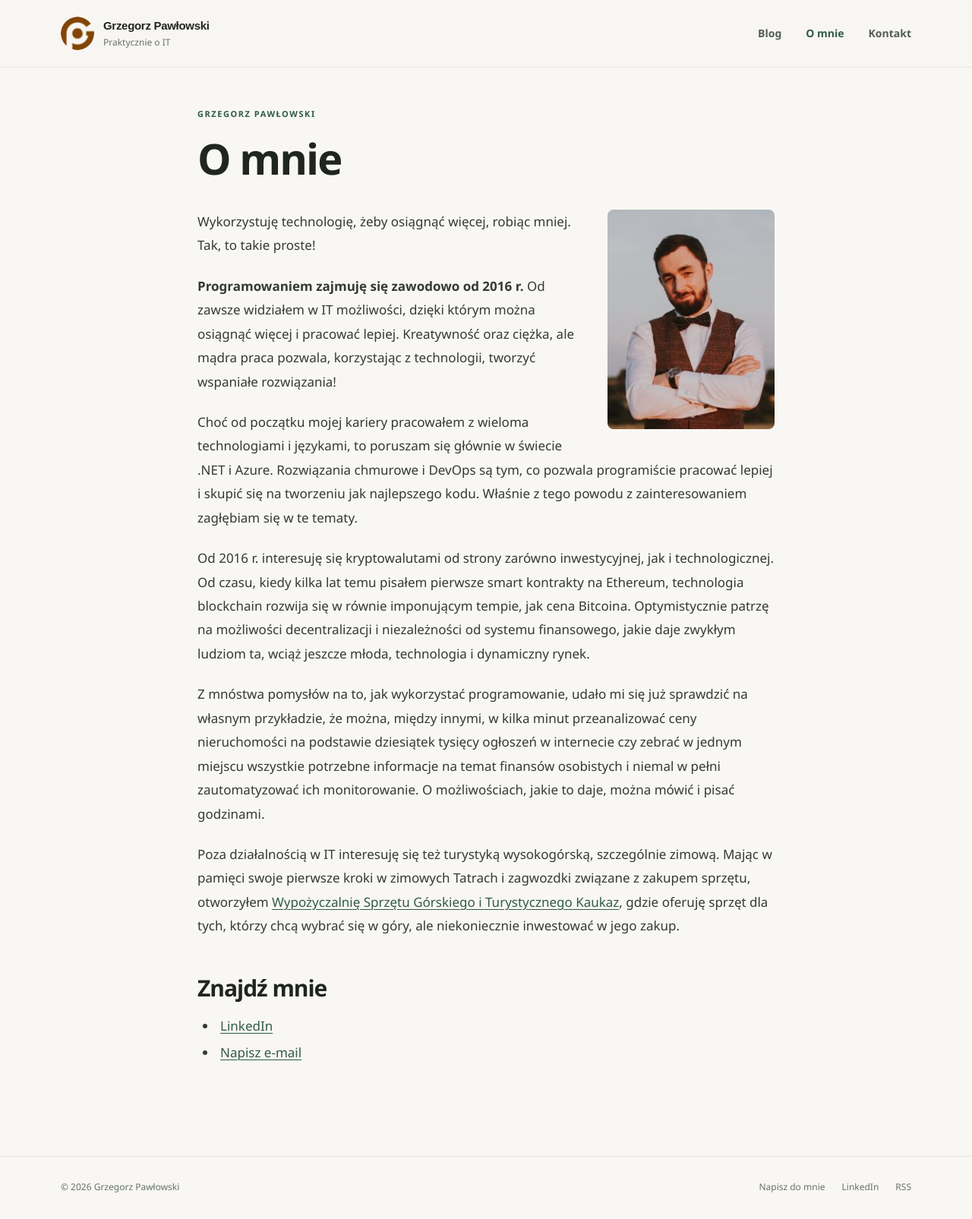
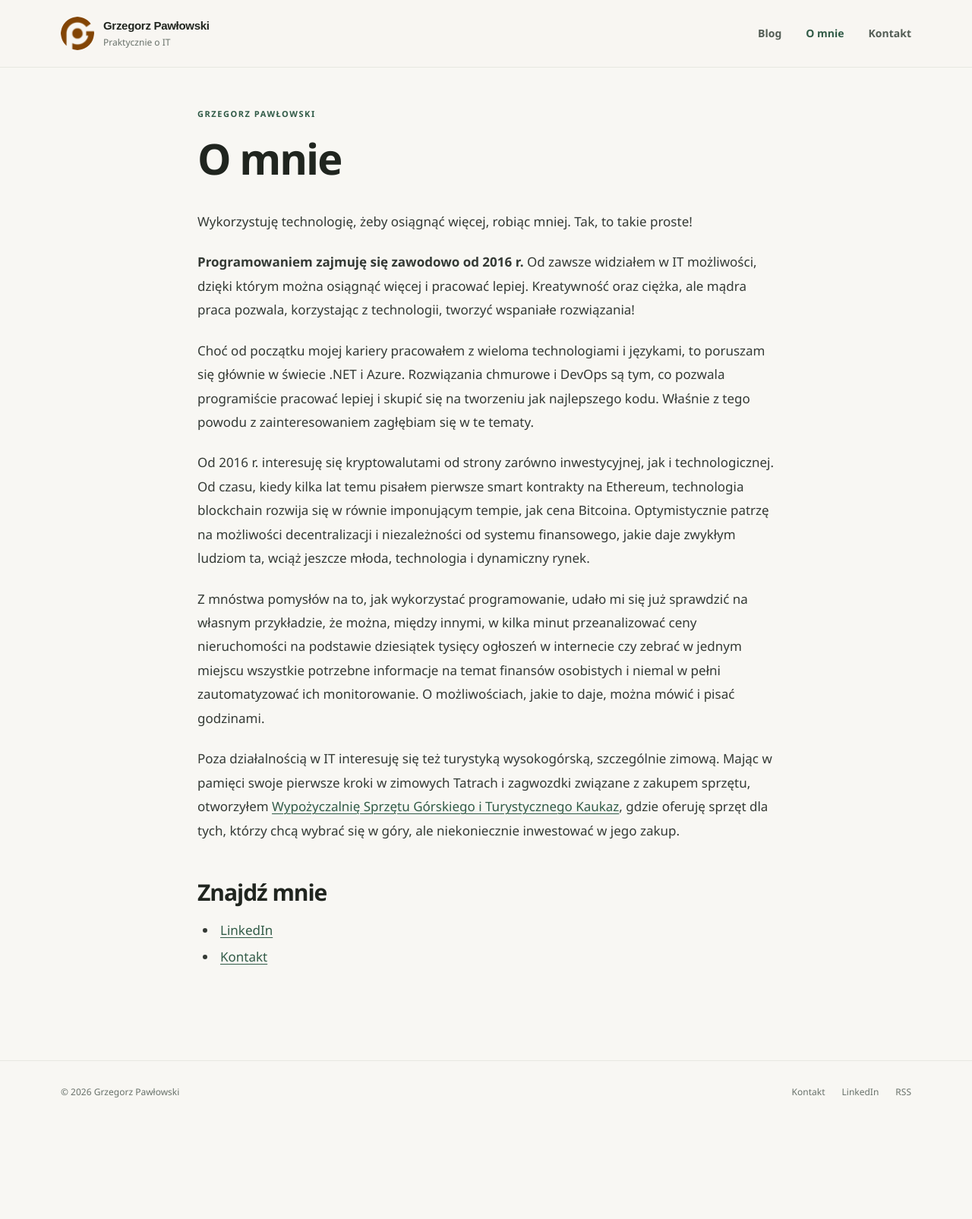
Before and after one commit to GrzesiekP/grzegorzpawlowski.pl, a Jekyll site: the page built from o-mnie.md, in a window 1280 px wide. Shown: the whole page at 76% size. Built offline with Jekyll 4.4.1, drawn with Linux system fonts in a browser that asks for light colours; after the commit the page ends 1479 px from its top, so only the background shows below that.

Commit message:
Add contact page and remove about photo

```diff
--- a/_layouts/default.html
+++ b/_layouts/default.html
@@ -21,7 +21,7 @@
         <nav aria-label="Nawigacja główna">
           <a href="{{ '/' | relative_url }}"{% if page.url == '/' %} aria-current="page"{% endif %}>Blog</a>
           <a href="{{ '/o-mnie/' | relative_url }}"{% if page.url == '/o-mnie/' %} aria-current="page"{% endif %}>O mnie</a>
-          <a href="mailto:kontakt@grzegorzpawlowski.pl">Kontakt</a>
+          <a href="{{ '/kontakt/' | relative_url }}"{% if page.url == '/kontakt/' %} aria-current="page"{% endif %}>Kontakt</a>
         </nav>
       </div>
     </header>
@@ -33,7 +33,7 @@
     <footer class="site-footer">
       <div class="footer-inner">
         <span>© {{ 'now' | date: '%Y' }} Grzegorz Pawłowski</span>
-        <div><a href="mailto:kontakt@grzegorzpawlowski.pl">Napisz do mnie</a><a href="https://www.linkedin.com/in/grzegorzpawlowski93/">LinkedIn</a><a href="{{ '/feed.xml' | relative_url }}">RSS</a></div>
+        <div><a href="{{ '/kontakt/' | relative_url }}">Kontakt</a><a href="https://www.linkedin.com/in/grzegorzpawlowski93/">LinkedIn</a><a href="{{ '/feed.xml' | relative_url }}">RSS</a></div>
       </div>
     </footer>
   </body>
--- a/_layouts/post.html
+++ b/_layouts/post.html
@@ -16,7 +16,7 @@ layout: default
     {{ content }}
   </div>
   <footer class="article-footer">
-    <p>Jeśli ten wpis był przydatny, <a href="mailto:kontakt@grzegorzpawlowski.pl">daj mi znać</a>.</p>
+    <p>Jeśli ten wpis był przydatny, <a href="{{ '/kontakt/' | relative_url }}">daj mi znać</a>.</p>
     <a class="back-link" href="{{ '/' | relative_url }}">← Wróć do wszystkich wpisów</a>
   </footer>
 </article>
--- a/assets/css/style.css
+++ b/assets/css/style.css
@@ -110,8 +110,6 @@ nav a:hover, nav a[aria-current="page"] { color: var(--green); }
 .article-footer .back-link { margin: 0; }
 .page-header { margin-bottom: 34px; }
 .page-header h1 { font-size: clamp(40px, 6vw, 56px); }
-.about-photo { float: right; width: min(34%, 220px); height: auto; margin: 0 0 24px 32px; border-radius: 10px; }
-
 .site-footer { border-top: 1px solid var(--line); }
 .footer-inner { min-height: 82px; display: flex; align-items: center; justify-content: space-between; gap: 20px; color: var(--muted); font-size: 12px; }
 .footer-inner div { display: flex; gap: 22px; }
@@ -142,7 +140,6 @@ nav a:hover, nav a[aria-current="page"] { color: var(--green); }
   .article-header .back-link { margin-bottom: 24px; }
   .article-body { font-size: 16px; }
   .article-body h2 { font-size: 26px; }
-  .about-photo { width: 38%; margin-left: 18px; }
   .footer-inner { min-height: 90px; align-items: flex-start; flex-direction: column; justify-content: center; gap: 7px; }
   .footer-inner div { gap: 16px; }
 }
--- a/o-mnie.md
+++ b/o-mnie.md
@@ -3,8 +3,6 @@ layout: page
 title: O mnie
 permalink: /o-mnie/
 ---
-
-![Grzegorz Pawłowski](/assets/images/about-photo.jpg){: .about-photo }
 
 Wykorzystuję technologię, żeby osiągnąć więcej, robiąc mniej. Tak, to takie proste!
 
@@ -21,4 +19,4 @@ Poza działalnością w IT interesuję się też turystyką wysokogórską, szcz
 ## Znajdź mnie
 
 - [LinkedIn](https://www.linkedin.com/in/grzegorzpawlowski93/)
-- [Napisz e-mail](mailto:kontakt@grzegorzpawlowski.pl)
+- [Kontakt](/kontakt/)
--- a/scripts/import_wordpress.py
+++ b/scripts/import_wordpress.py
@@ -18,7 +18,6 @@ ROOT = Path(__file__).resolve().parent.parent
 SITE = "https://grzegorzpawlowski.pl"
 API = f"{SITE}/wp-json/wp/v2/posts?per_page=100&_embed"
 EXTRA_IMAGES = {
-    f"{SITE}/wp-content/uploads/2020/10/p2-228x300.jpg": "about-photo.jpg",
     f"{SITE}/wp-content/uploads/2020/10/cropped-l1.png": "site-logo.png",
     f"{SITE}/wp-content/uploads/2020/12/profilowe1.png": "author.png",
 }
```
Also changed, not shown: kontakt.md (added, +11 -0 lines), assets/images/about-photo.jpg (deleted).
